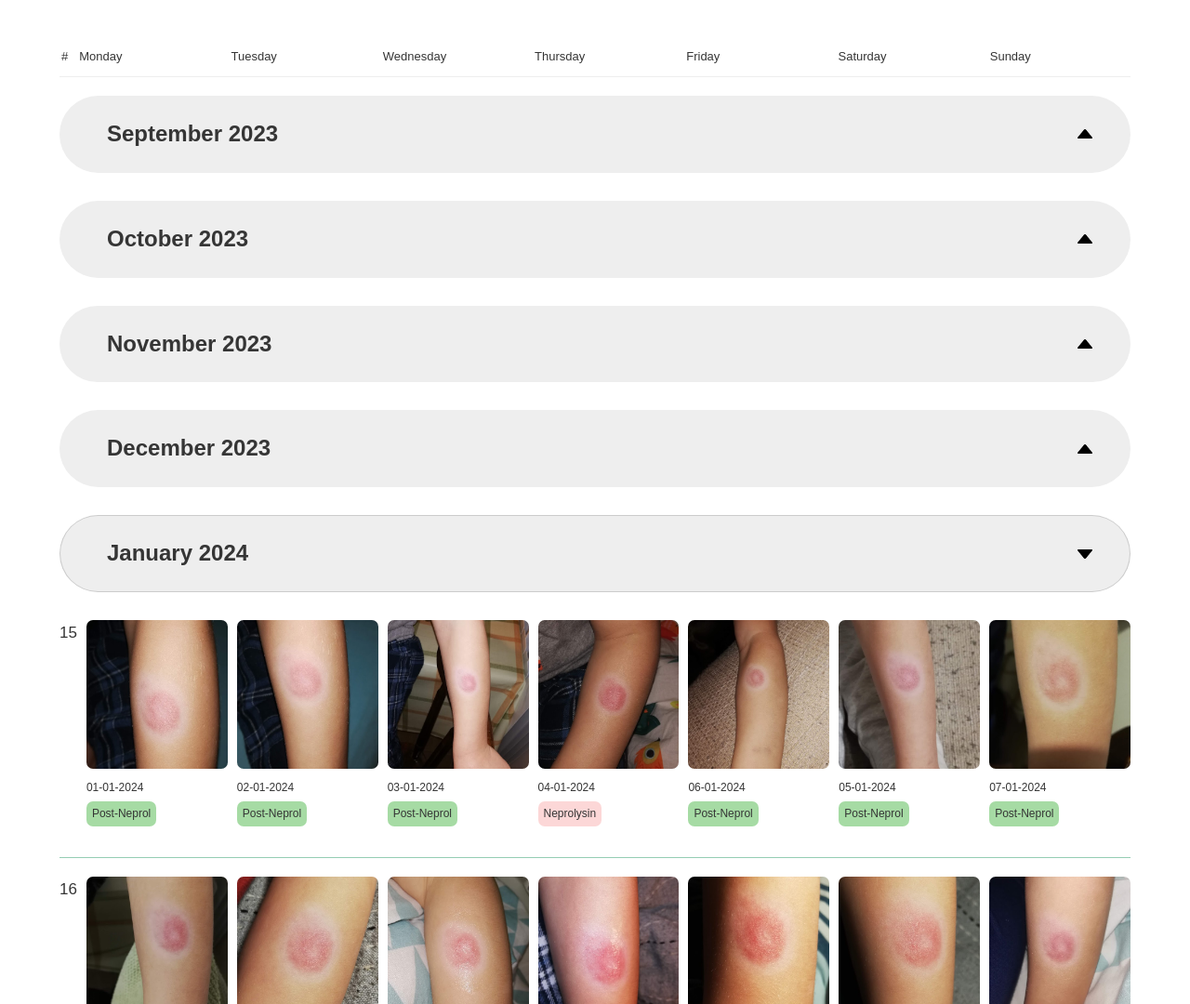
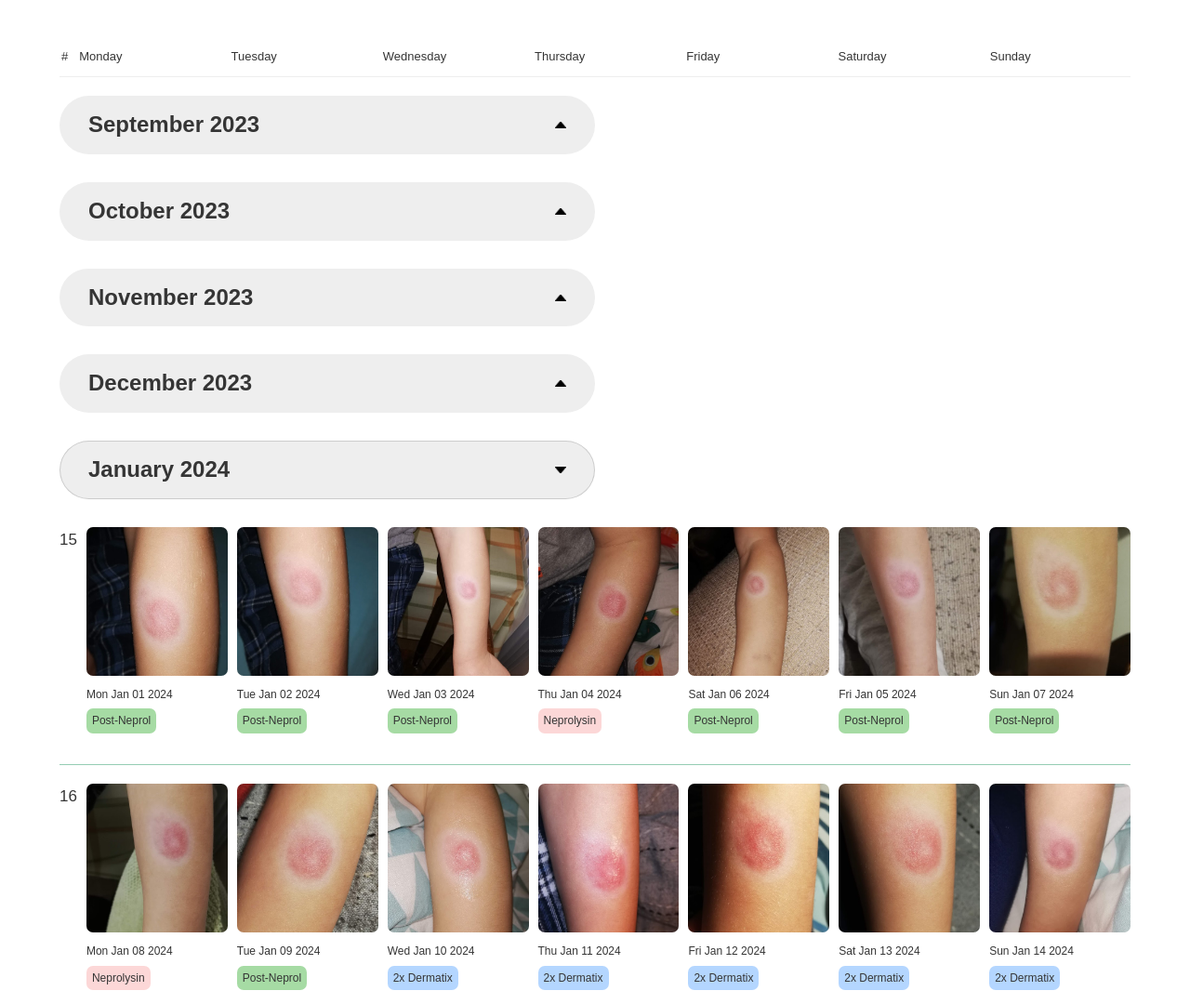
Before and after one commit to lorishte/marti, a plain HTML site: page index.html in a window 1280 px wide. Shown: the top 1080 px of the page at 93% size. Drawn offline with nearby package versions, Linux system fonts and the light colour scheme; a web font is replaced by a local one.

Commit message:
25.01 - 30.01

```diff
--- a/assets/scripts/createCalendar.js
+++ b/assets/scripts/createCalendar.js
@@ -1,5 +1,6 @@
+// import * as fs from 'fs';
+
 const pn = 'Post-Neprol'
-
 const npr = 'Neprolysin'
 const dmtx = '2x Dermatix'
 const mapMedicineClasses = {
@@ -150,8 +151,16 @@ const months = [
     ]],
 ]
 
-const extractImageFolders = (date) => {
-    return date.substr(3)
+
+const generateImageUrl = (date) => {
+    console.log(date);
+    if (date === 'no-image') return 'assets/images/no-image.jpg'
+    return `assets/images/${date.substr(3)}/${date}.jpg`
+}
+
+const formatDate = (date) => {
+    const reversed = date.split('-').reverse().join('/')
+    return new Date(reversed).toDateString()
 }
 
 const infoSection = $('#info')
@@ -175,22 +184,13 @@ const addNewWeek = (array, panelName) => {
         let imageDate = day.date
         const medicines = day.medicines.map(med => `<span class=${mapMedicineClasses[med]}>${med}</span>`)
 
-        let imageUrl = `assets/images/${extractImageFolders(imageDate)}/${imageDate}.jpg`
-        if (imageUrl === 'assets/images/image/no-image.jpg') imageUrl = 'assets/images/no-image.jpg'
-
-        // if (imageDate === 'no-image') {
-        //     const date = array[0].date.split('-')
-        //     const newDay = Number(date[0]) + j
-        //     imageDate = newDay + '-' + date[1] + '-' + date[2]
-        // }
-
         const card = $(
             `<div class="card">
                 <div class="card__image">
-                    <img src=${imageUrl} />
+                    <img src=${generateImageUrl(imageDate)} />
                 </div>
                 <div class="card__copy">
-                    <p class="card__date">${imageDate}</p>
+                    <p class="card__date">${formatDate(imageDate)}</p>
                     <p class="card__medicine">
                         ${medicines}
                     </p>
@@ -235,7 +235,7 @@ const generateContent = () => {
                         nextWeekDates.push(day)
                         nextMonth[1].shift()
                     } else {
-                        nextWeekDates.push({ date: 'no-image', medicines: [] })
+                        // nextWeekDates.push({ date: '', medicines: [] })
                     }
                 }
             }
--- a/assets/scss/base/_typography.scss
+++ b/assets/scss/base/_typography.scss
@@ -25,13 +25,13 @@ body {
 
 .heading-secondary {
     position: relative;
+    width: 50%;
     display: flex;
     align-items: center;
     font-size: 2.4rem;
     margin-bottom: 1rem;
     margin-top: 2rem;
-    padding: 2rem;
-    padding-left: 5rem;
+    padding: 1rem 3rem;
     border-radius: $border-radius-round;
     transition: all .2s;
     font-weight: 800;
@@ -42,12 +42,12 @@ body {
     &:after {
         content: ' ';
         position: absolute;
-        right: 4rem;
+        right: 3rem;
         top: 50%;
         transform: translateY(-50%) rotate(0deg);
         display: inline-block;
-        width: 1.6rem;
-        height: 1.6rem;
+        width: 1.2rem;
+        height: 1.2rem;
         background: url("../../assets/images/arrow_2.png") no-repeat center / contain;
         transition: all .2s;
         transition-delay: .15s;
@@ -74,6 +74,10 @@ body {
     @include respond(tab-port) {
         font-size: 2rem;
     }
+
+    @include respond(phone) {
+        width: 100%;
+    }
 }
 
 .heading-tertiary {
```
Also changed, not shown: assets/scss/main.css, 1 other file.
